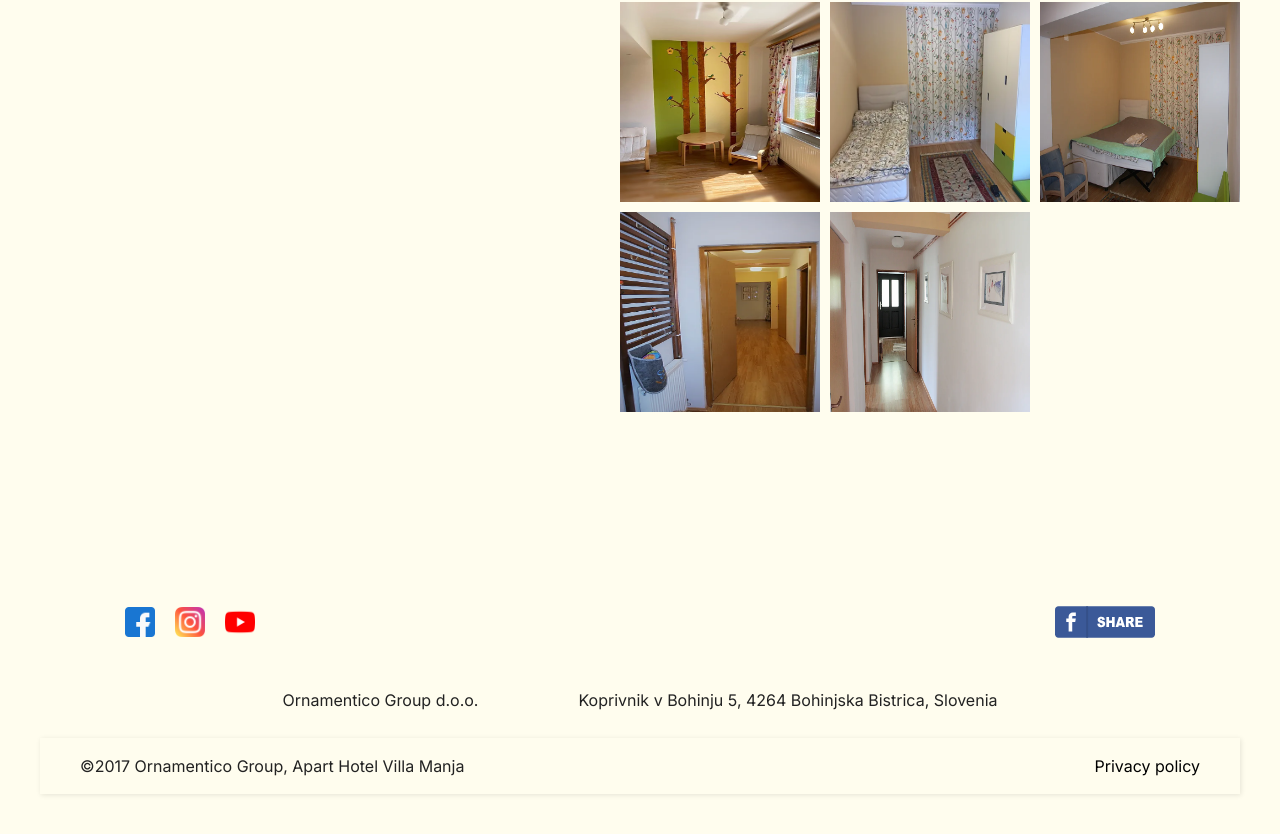
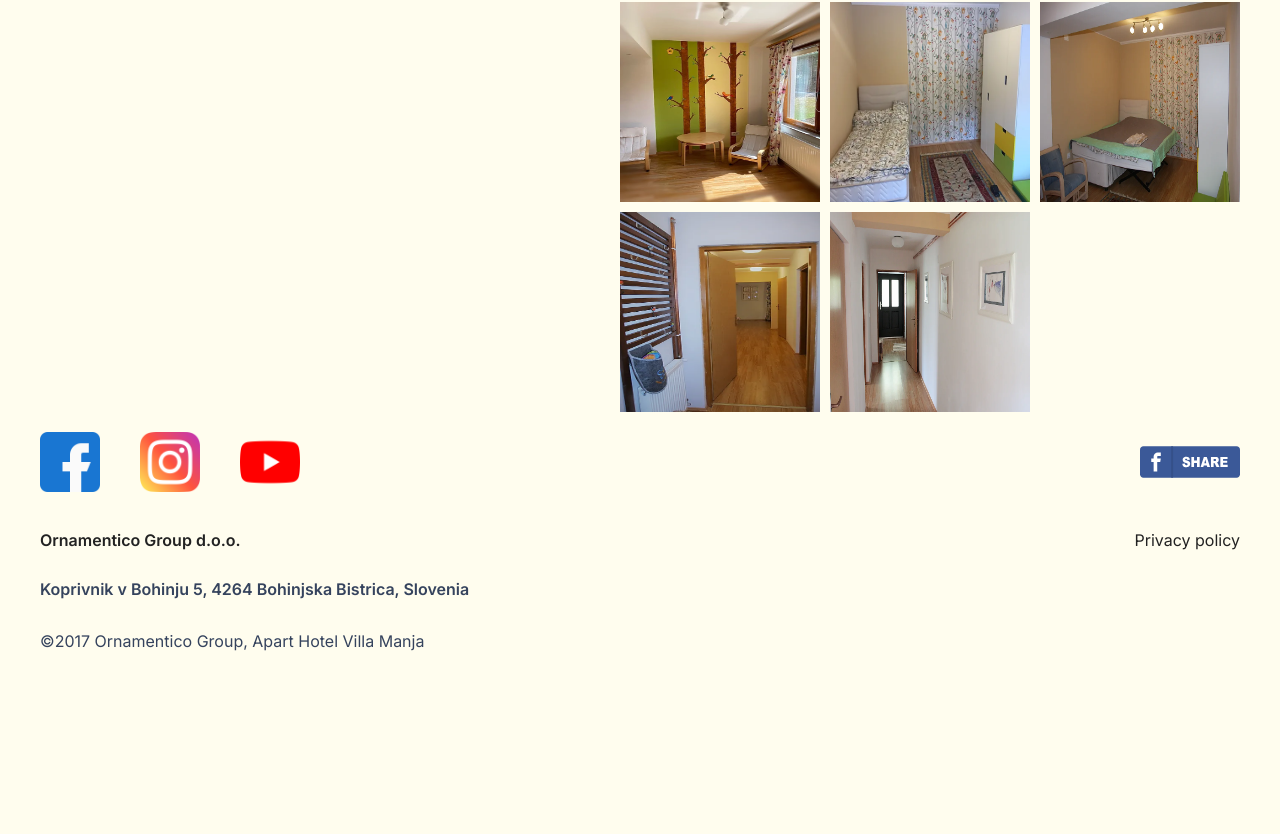
Before and after one commit to holus-bolus/ornamentico, a Next.js app: page /apartment3 in a window 1280 px wide. Shown: the part 1503-2337 px from the top of the page. After the commit the page ends 2216 px from the top, so only its background shows below. Built offline with nearby package versions, Linux system fonts and the light colour scheme.

Commit message:
Changed the styling

```diff
--- a/src/app/apartment3/Apartment3.module.css
+++ b/src/app/apartment3/Apartment3.css
@@ -51,7 +51,7 @@
     line-height: 1.4;
 }
 
-.apartment3__desc{
+.apartment3__desc {
     font-size: 16px;
     font-weight: 400;
     color: rgb(53, 67, 93);
@@ -79,3 +79,54 @@
     height: 200px;
     cursor: pointer;
 }
+
+.footer__social-apart {
+    display: flex;
+    justify-content: space-between;
+    gap: 20px;
+}
+
+.footer__social-icons-wrapper-apartment {
+    display: flex;
+    justify-content: space-between;
+    gap: 40px;
+    margin-top: 20px;
+}
+
+.footer__apartmentcopy {
+    display: flex;
+    justify-content: space-between;
+    align-items: center;
+    gap: 20px;
+    margin-top: 20px;
+    margin-bottom: 30px;
+}
+
+
+.footer__icon-apartment {
+    height: 60px;
+}
+
+
+.footer__policy-page-link{
+    color: rgb(53, 67, 93);
+    text-decoration: none;
+    font-size: 16px;
+    font-weight: 600;
+    line-height: 1.4;
+    margin-bottom: 40px;
+}
+
+.footer__group {
+    font-weight: 600;
+}
+
+.footer__policy-address{
+    margin-top: 30px;
+    color: rgb(53, 67, 93);
+    text-decoration: none;
+    font-size: 16px;
+    font-weight: 400;
+    line-height: 1.4;
+    margin-bottom: 40px;
+}
--- a/src/app/apartment3/page.tsx
+++ b/src/app/apartment3/page.tsx
@@ -1,8 +1,9 @@
 'use client'
 import React, { useState } from 'react'
-import styles from './Apartment3.module.css'
+import './Apartment3.css'
 import '../globals.css'
 import ApartmentCarousel from "@/components/ApartmenCarousel/ApartmentCarousel";
+import ShareButton from "@/components/ShareButton/ShareButton";
 
 
 const images = [
@@ -45,47 +46,93 @@ const Apartment3 = () => {
     }
 
     return (
-        <section className={styles.apartment3}>
-            <div className={`container ${styles.apartment3__container}`}>
-                <div className={styles.apartment3__textWrapper}>
-                    <h1 className={styles.apartment3__header}>Apartment №3 <br />
+        <section className={'apartment3'}>
+            <div className={`container apartment3__container`}>
+                <div className={'apartment3__textWrapper'}>
+                    <h1 className={'apartment3__header'}>Apartment №3 <br/>
                         "Birds & Flowers"
                     </h1>
-                    <p className={styles.apartment3__text}>Family apartment</p>
+                    <p className={'apartment3__text'}>Family apartment</p>
                     <p>
                         Big family apartment for four persons of 65 sq.m. Apartment includes:
                     </p>
-                    <ul className={styles.apartment3__list}>
+                    <ul className={'apartment3__list'}>
                         <li>Master bedroom with queen-size bed with orthopedic mattress</li>
                         <li>Second bedroom with transformed bed (single, double and twin)</li>
                         <li>Additional foldable bed for a kid</li>
-                        <li>Fully equipped kitchen (cooking panel, oven, fridge, dish-washing machine, cattle, coffee machine, toaster, kitchenware)</li>
+                        <li>Fully equipped kitchen (cooking panel, oven, fridge, dish-washing machine, cattle, coffee
+                            machine, toaster, kitchenware)
+                        </li>
                         <li>Bathroom with shower cabin, heated towel dryer, and washing machine</li>
                         <li>Feeding chair for our smallest guests</li>
                     </ul>
-                    <p className={styles.apartment3__desc}>
-                        In apartment, there are also iron, an ironing board, a fan, and other useful stuff for comfortable
+                    <p className={'apartment3__desc'}>
+                        In apartment, there are also iron, an ironing board, a fan, and other useful stuff for
+                        comfortable
                         staying.
                     </p>
-                    <p className={styles.apartment3__desc}>
-                        This apartment has an independent entrance from the street, it is located on the first floor, which
+                    <p className={'apartment3__desc'}>
+                        This apartment has an independent entrance from the street, it is located on the first floor,
+                        which
                         you can reach by stairs. Free parking is available near our apartments hotel Villa Manja.
                     </p>
-                    <button className={styles.apartment3__button}>Check availability</button>
+                    <button className={'apartment3__button'}>Check availability</button>
                 </div>
-                <div className={styles.apartment3__imageGrid}>
+                <div className={'apartment3__imageGrid'}>
                     {images.map((src, index) => (
                         <img
                             key={index}
                             src={src}
                             alt={`Image ${index + 1}`}
-                            className={styles.apartment3__image}
+                            className={'apartment3__image'}
                             onClick={() => openCarousel(index)}
                         />
                     ))}
                 </div>
             </div>
-            {isCarouselOpen && <ApartmentCarousel currentIndex={currentIndex} onClose={closeCarousel} />}
+            {isCarouselOpen && <ApartmentCarousel currentIndex={currentIndex} onClose={closeCarousel}/>}
+            <footer className='footer'>
+                <div className='container footer__container'>
+                    <div className='footer__top-container'>
+                        <div className='footer__social-apart'>
+                            <div className='footer__social-icons-wrapper-apartment'>
+                                <a href='https://www.facebook.com/villamanjaslovenia/' target='_blank'
+                                   rel='noopener noreferrer'
+                                   aria-label='Facebook'>
+                                    <img src='/icons/facebook.png' alt='A Facebook icon' className={'footer__icon-apartment'}/>
+                                </a>
+                                <a href='https://www.instagram.com/villamanjaslovenia/' target='_blank'
+                                   rel='noopener noreferrer'
+                                   aria-label='Instagram'>
+                                    <img src='/icons/instagram.png' alt='An Instagram icon'  className={'footer__icon-apartment'}/>
+                                </a>
+                                <a href='https://www.youtube.com/@villamanja_slovenia?sub_confirmation=1'
+                                   target='_blank'
+                                   rel='noopener noreferrer' aria-label='Twitter'>
+                                    <img src='/icons/youtube.png' alt='A Youtube icon'  className={'footer__icon-apartment'}/>
+                                </a>
+                            </div>
+                            <ShareButton/>
+                        </div>
+                        <div className='footer__apartmentcopy'>
+                            <p className='footer__copy-desc footer__group'>Ornamentico Group d.o.o. </p>
+                            <p className='footer__copy-desc'>
+                                Privacy policy
+                            </p>
+                        </div>
+                    </div>
+                    <div className='footer__apartmentpolicy'>
+                        <a href='#' className='footer__policy-page-link'>
+                            Koprivnik v Bohinju 5, 4264 Bohinjska Bistrica,
+                            Slovenia
+                        </a>
+                        <div className='footer__policy-address'>
+                            <p className='footer__policy-year'>©2017 Ornamentico Group, Apart Hotel Villa Manja</p>
+                        </div>
+
+                    </div>
+                </div>
+            </footer>
         </section>
     )
 }
--- a/src/app/layout.tsx
+++ b/src/app/layout.tsx
@@ -21,7 +21,6 @@ export default function RootLayout({
         <body className={inter.className}>
         <Header/>
         {children}
-        <Footer/>
         </body>
         </html>
     );
--- a/src/app/page.tsx
+++ b/src/app/page.tsx
@@ -1,10 +1,12 @@
 
 import Hero from "@/components/Hero/Hero";
+import Footer from "@/components/Footer/Footer";
 
 export default function Home() {
     return (
         <main>
             <Hero/>
+            <Footer/>
         </main>
     );
 }
--- a/src/components/Footer/Footer.css
+++ b/src/components/Footer/Footer.css
@@ -56,7 +56,7 @@
 }
 
 .footer__icon {
-    height: 30px;
+    height: 70px;
 }
 
 .footer__policy-page-link {
```
